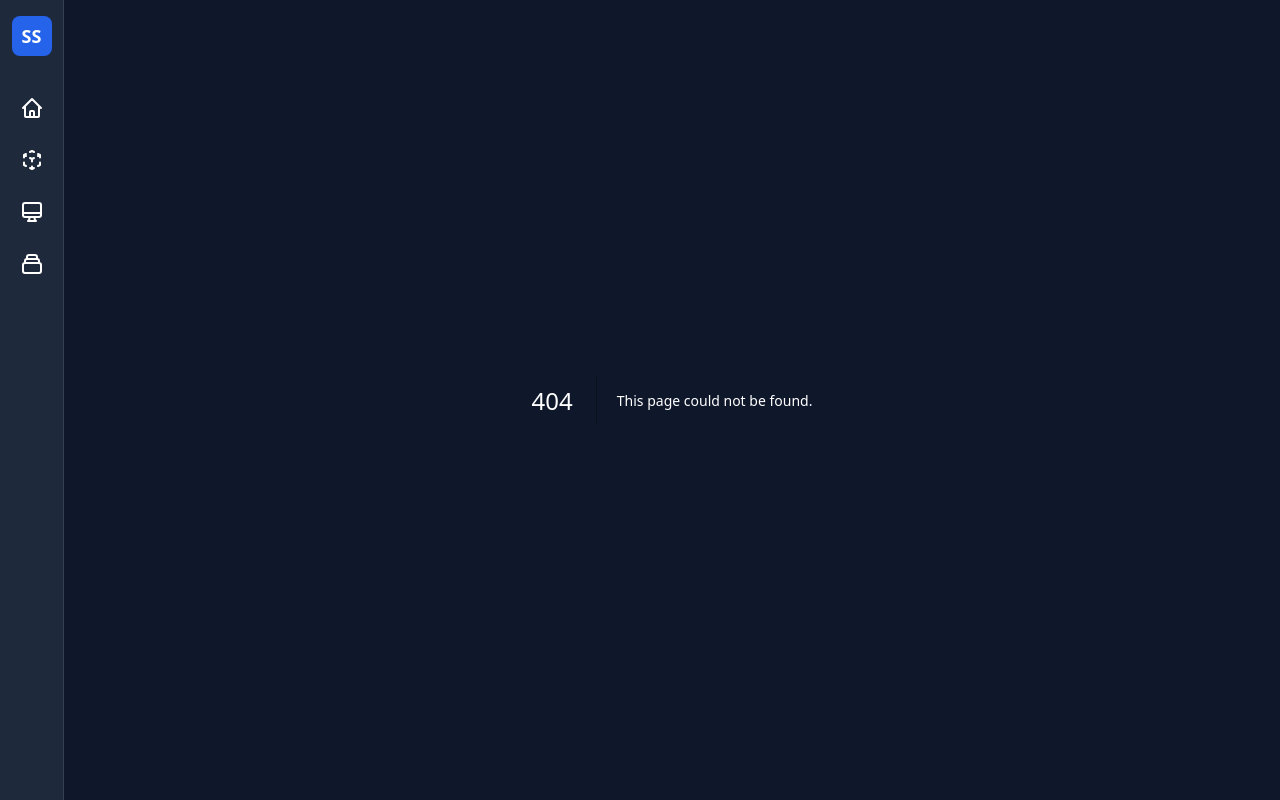
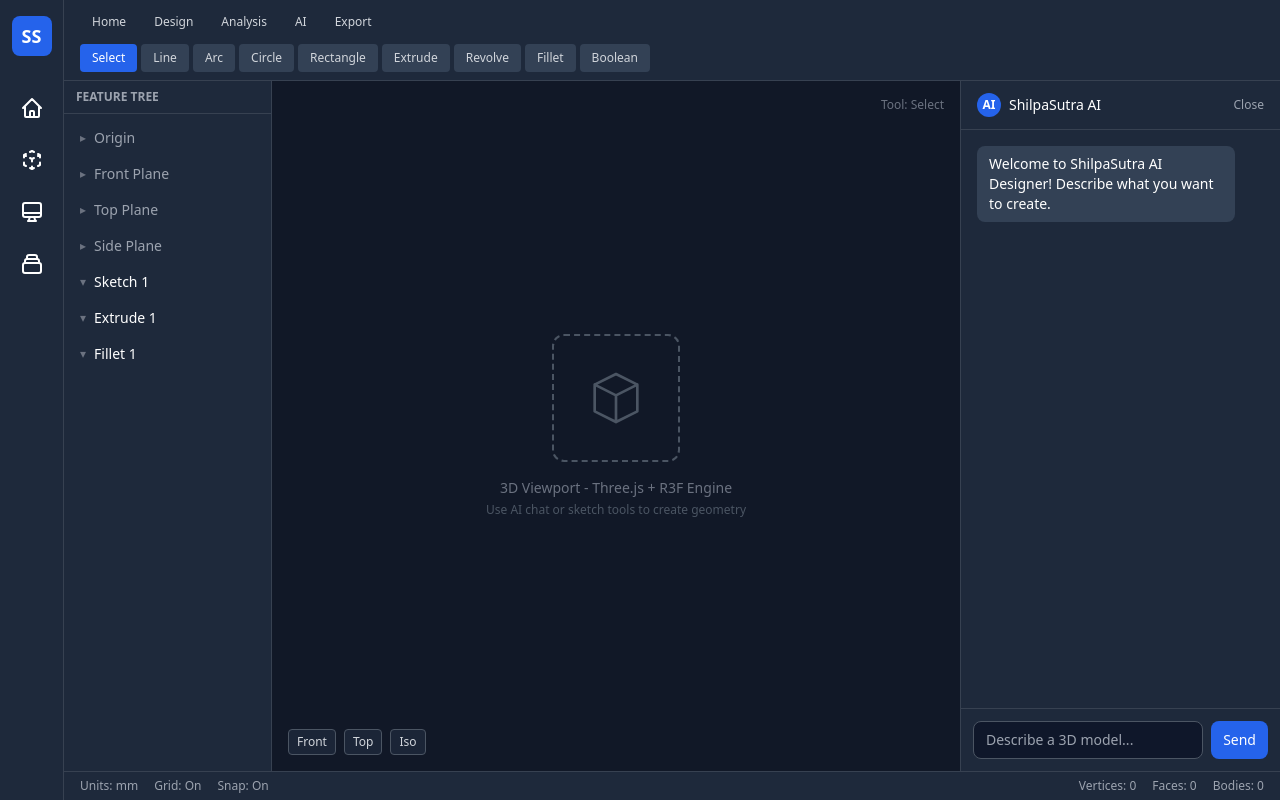
Before and after one commit to ganeshgowri-ASA/ShilpaSutra, a Next.js app: page /designer in a window 1280 px wide. Before the commit this address had no page. Built offline with nearby package versions, Linux system fonts and the light colour scheme.

Commit message:
Create page.tsx

```diff
--- /dev/null
+++ b/src/app/designer/page.tsx
@@ -0,0 +1,99 @@
+"use client";
+import { useState } from "react";
+
+const tools = [
+  { name: "Select" }, { name: "Line" }, { name: "Arc" },
+  { name: "Circle" }, { name: "Rectangle" }, { name: "Extrude" },
+  { name: "Revolve" }, { name: "Fillet" }, { name: "Boolean" },
+];
+
+export default function DesignerPage() {
+  const [activeTool, setActiveTool] = useState("Select");
+  const [chatOpen, setChatOpen] = useState(true);
+  const [chatMessages, setChatMessages] = useState([
+    { role: "assistant", content: "Welcome to ShilpaSutra AI Designer! Describe what you want to create." },
+  ]);
+  const [chatInput, setChatInput] = useState("");
+
+  const handleSend = () => {
+    if (!chatInput.trim()) return;
+    setChatMessages((prev) => [...prev,
+      { role: "user", content: chatInput },
+      { role: "assistant", content: `Generating 3D model for: "${chatInput}". Processing...` },
+    ]);
+    setChatInput("");
+  };
+
+  return (
+    <div className="h-full flex flex-col">
+      <div className="bg-surface-light border-b border-gray-700 px-4 py-2">
+        <div className="flex items-center gap-1">
+          {["Home","Design","Analysis","AI","Export"].map((t)=>(
+            <button key={t} className="px-3 py-1.5 text-xs font-medium rounded hover:bg-surface-lighter transition text-gray-300">{t}</button>
+          ))}
+        </div>
+        <div className="flex items-center gap-1 mt-2">
+          {tools.map((tool)=>(
+            <button key={tool.name} onClick={()=>setActiveTool(tool.name)}
+              className={`px-3 py-1.5 text-xs rounded transition ${activeTool===tool.name?"bg-brand-600 text-white":"bg-surface-lighter text-gray-300 hover:bg-gray-600"}`}>
+              {tool.name}
+            </button>
+          ))}
+        </div>
+      </div>
+      <div className="flex-1 flex overflow-hidden">
+        <div className="w-52 bg-surface-light border-r border-gray-700 overflow-y-auto">
+          <div className="px-3 py-2 text-xs font-semibold text-gray-400 uppercase border-b border-gray-700">Feature Tree</div>
+          <div className="p-2 space-y-1">
+            {["Origin","Front Plane","Top Plane","Side Plane","Sketch 1","Extrude 1","Fillet 1"].map((item,i)=>(
+              <div key={i} className="flex items-center gap-2 px-2 py-1.5 rounded text-sm hover:bg-surface-lighter cursor-pointer">
+                <span className="text-gray-500 text-xs">{i<4?"▸":"▾"}</span>
+                <span className={i<4?"text-gray-400":"text-white"}>{item}</span>
+              </div>
+            ))}
+          </div>
+        </div>
+        <div className="flex-1 relative bg-gray-900 flex items-center justify-center">
+          <div className="text-center">
+            <div className="w-32 h-32 mx-auto mb-4 border-2 border-dashed border-gray-600 rounded-xl flex items-center justify-center">
+              <svg className="w-16 h-16 text-gray-600" fill="none" stroke="currentColor" viewBox="0 0 24 24"><path strokeLinecap="round" strokeLinejoin="round" strokeWidth={1} d="M20 7l-8-4-8 4m16 0l-8 4m8-4v10l-8 4m0-10L4 7m8 4v10M4 7v10l8 4"/></svg>
+            </div>
+            <p className="text-gray-500 text-sm">3D Viewport - Three.js + R3F Engine</p>
+            <p className="text-gray-600 text-xs mt-1">Use AI chat or sketch tools to create geometry</p>
+          </div>
+          <div className="absolute bottom-4 left-4 flex gap-2">
+            {["Front","Top","Iso"].map(v=>(<button key={v} className="px-2 py-1 bg-surface-light/80 rounded text-xs text-gray-300 border border-gray-600">{v}</button>))}
+          </div>
+          <div className="absolute top-4 right-4 text-xs text-gray-500">Tool: {activeTool}</div>
+        </div>
+        {chatOpen&&(
+          <div className="w-80 bg-surface-light border-l border-gray-700 flex flex-col">
+            <div className="px-4 py-3 border-b border-gray-700 flex items-center justify-between">
+              <div className="flex items-center gap-2">
+                <div className="w-6 h-6 bg-brand-600 rounded-full flex items-center justify-center text-xs font-bold">AI</div>
+                <span className="text-sm font-medium">ShilpaSutra AI</span>
+              </div>
+              <button onClick={()=>setChatOpen(false)} className="text-gray-400 hover:text-white text-xs">Close</button>
+            </div>
+            <div className="flex-1 overflow-y-auto p-4 space-y-3">
+              {chatMessages.map((msg,i)=>(
+                <div key={i} className={`text-sm ${msg.role==="user"?"text-right":""}`}>
+                  <div className={`inline-block px-3 py-2 rounded-lg max-w-[90%] ${msg.role==="user"?"bg-brand-600":"bg-surface-lighter"}`}>{msg.content}</div>
+                </div>
+              ))}
+            </div>
+            <div className="p-3 border-t border-gray-700 flex gap-2">
+              <input value={chatInput} onChange={(e)=>setChatInput(e.target.value)} onKeyDown={(e)=>e.key==="Enter"&&handleSend()}
+                placeholder="Describe a 3D model..." className="flex-1 bg-surface px-3 py-2 rounded-lg text-sm border border-gray-600 focus:border-brand-500 outline-none"/>
+              <button onClick={handleSend} className="px-3 py-2 bg-brand-600 rounded-lg text-sm">Send</button>
+            </div>
+          </div>
+        )}
+      </div>
+      <div className="bg-surface-light border-t border-gray-700 px-4 py-1.5 flex items-center justify-between text-xs text-gray-400">
+        <div className="flex gap-4"><span>Units: mm</span><span>Grid: On</span><span>Snap: On</span></div>
+        <div className="flex gap-4"><span>Vertices: 0</span><span>Faces: 0</span><span>Bodies: 0</span></div>
+      </div>
+    </div>
+  );
+}
```
